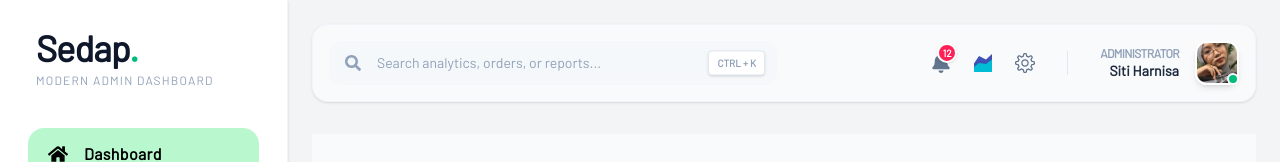
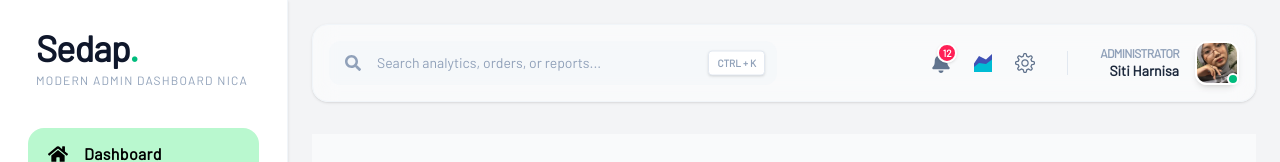
Before and after one commit to nisapcr/Prak-framework2, a React (Vite) app: page / in a window 1280 px wide. Shown: the top 162 px of the page. Built offline with nearby package versions, Linux system fonts and the light colour scheme.

Commit message:
after Modern Admin Dashboard Nica

```diff
--- a/src/components/Sidebar.jsx
+++ b/src/components/Sidebar.jsx
@@ -47,7 +47,7 @@ export default function Sidebar() {
           </h1>
 
           <p className="text-slate-400 text-xs font-medium uppercase tracking-widest mt-1">
-            Modern Admin Dashboard
+            Modern Admin Dashboard Nica
           </p>
         </div>
 
```
Also changed, not shown: vercel.json (added).
